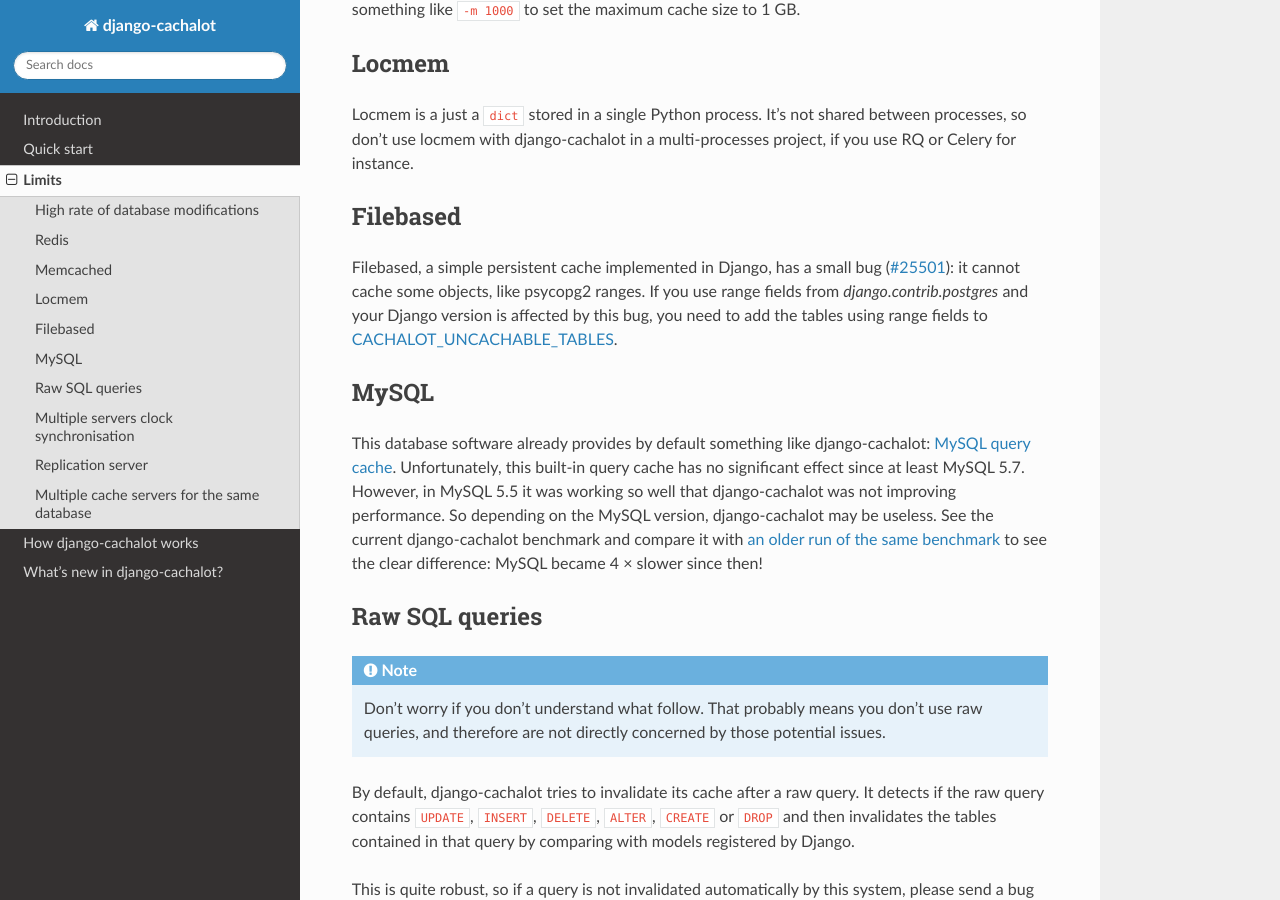
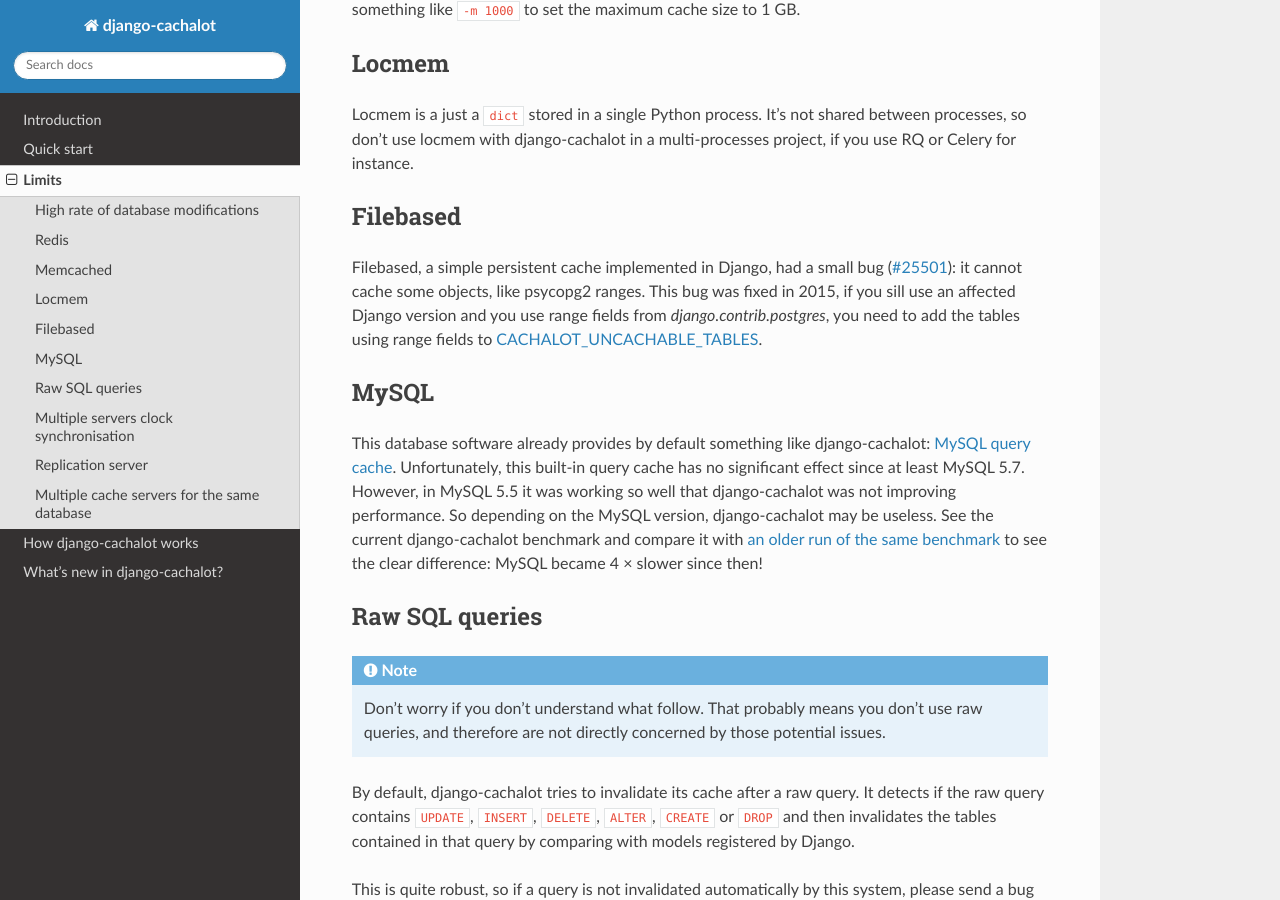
Before and after one commit to noripyt/django-cachalot, a Sphinx documentation site: the page built from docs/limits.rst, in a window 1280 px wide and 900 px high, scrolled down 1036 px. Built offline with Sphinx 7.4.7 and the Read the Docs theme 2.0.0, drawn with Linux system fonts in a browser that asks for light colours; pages that are not in the unit, such as notebooks, are missing from menus; the version number could not be read and is left out.

Commit message:
Update limits.rst (#230)

```diff
--- a/docs/limits.rst
+++ b/docs/limits.rst
@@ -65,11 +65,9 @@
 Filebased
 .........
 
-Filebased, a simple persistent cache implemented in Django, has a small bug
+Filebased, a simple persistent cache implemented in Django, had a small bug
 (`#25501 <https://code.djangoproject.com/ticket/25501>`_):
-it cannot cache some objects, like psycopg2 ranges.
-If you use range fields from `django.contrib.postgres` and your Django
-version is affected by this bug, you need to add the tables using range fields
+it cannot cache some objects, like psycopg2 ranges. This bug was fixed in 2015, if you sill use an affected Django version and you use range fields from `django.contrib.postgres`, you need to add the tables using range fields
 to :ref:`CACHALOT_UNCACHABLE_TABLES`.
 
 .. _MySQL:
```
